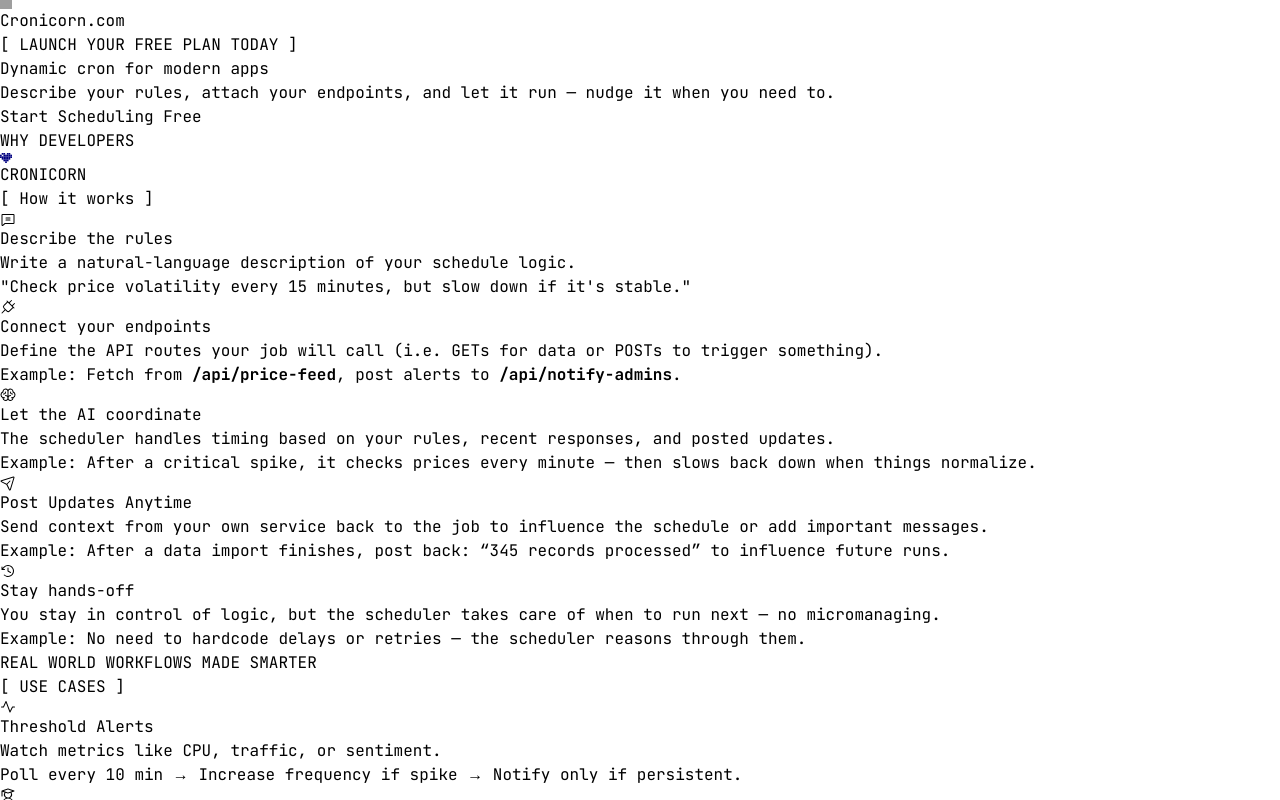
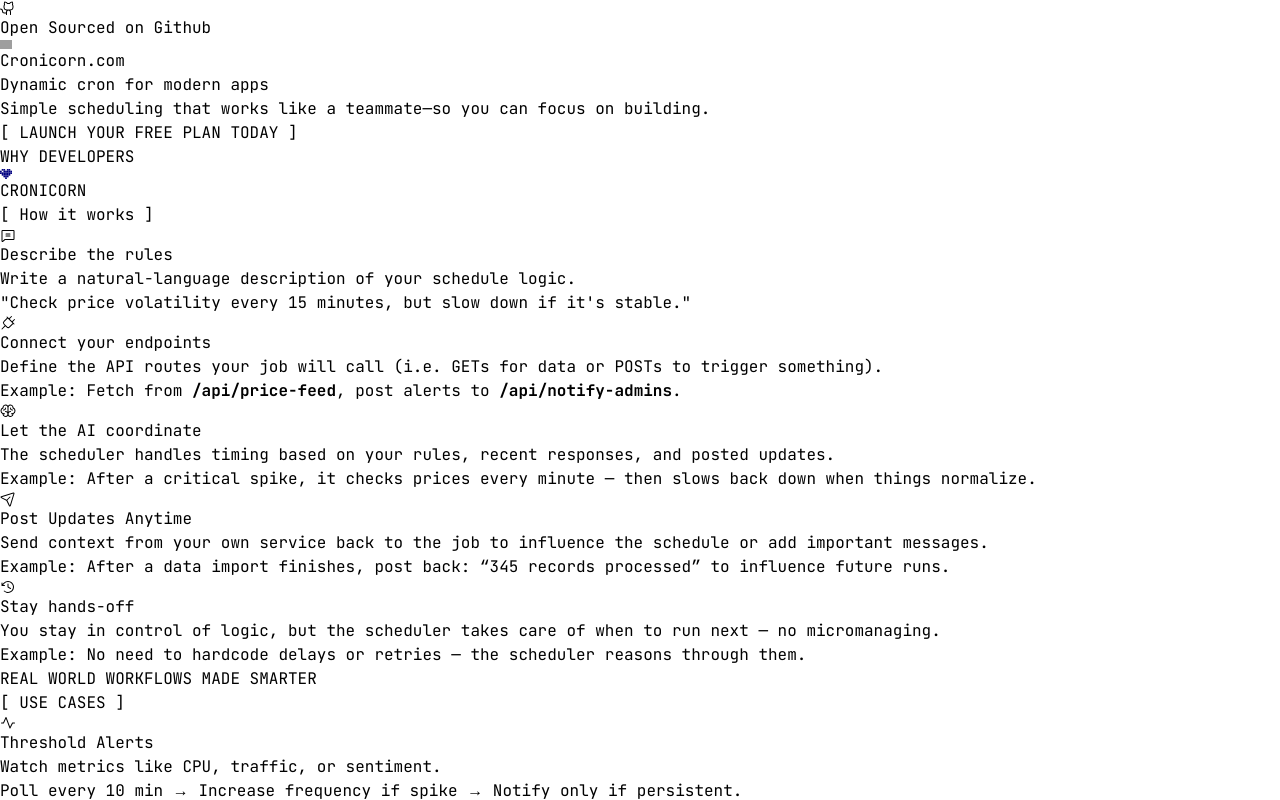
Before and after one commit to bcanfield/cronicorn, a Next.js app in the folder apps/web/: page / in a window 1280 px wide. Shown: the top 800 px of the page. Built offline with nearby package versions, Linux system fonts and the light colour scheme; grey boxes are pictures that could not be loaded.

Commit message:
Homepage

```diff
--- a/apps/web/app/page.tsx
+++ b/apps/web/app/page.tsx
@@ -38,7 +38,18 @@
 				}}
 			/>
 
-			<div className=" flex justify-center py-24 sm:py-32">
+			<div className="pt-20 sm:pt-28">
+				<Link
+					href={appDetails.repoUrl}
+					target="_blank"
+					rel="noopener noreferrer"
+					className={cn(buttonVariants({ variant: "link", size: "xs" }), "flex items-center gap-2 text-xs")}
+				>
+					<GithubLogoIcon className="size-4" />
+					Open Sourced on Github
+				</Link>
+			</div>
+			<div className=" flex justify-center pb-20 sm:pb-28">
 				<WindowsCard
 					className="max-w-lg text-center"
 					title="Cronicorn.com"
@@ -59,12 +70,14 @@
 					<div className="space-y-4">
 						<BevelContainer innerClassName="p-2 bg-popover" variant="in">
 							<div className="space-y-4 py-16">
-								<p className="text-popover-foreground text-sm">[ LAUNCH YOUR FREE PLAN TODAY ]</p>
 								<h1 className=" tracking-wide text-lg font-family-app-header text-center ">{appDetails.appHeader}</h1>
 								<h2 className="text-sm font-family-body">{appDetails.appDescription}</h2>
 								<div className="flex justify-center items-center">
-									<Link href="/dashboard" className={buttonVariants({ variant: "outline" })}>
-										Start Scheduling Free
+									<Link
+										href="/dashboard"
+										className={buttonVariants({ variant: "outline", className: "text-foreground" })}
+									>
+										[ LAUNCH YOUR FREE PLAN TODAY ]
 									</Link>
 								</div>
 							</div>
@@ -90,6 +103,7 @@
 									subTitle: "Write a natural-language description of your schedule logic.",
 									icon: <ChatTextIcon className="size-5" />,
 									content: '"Check price volatility every 15 minutes, but slow down if it\'s stable."',
+									animate: false,
 								},
 								{
 									title: "Connect your endpoints",
@@ -102,6 +116,7 @@
 											<strong>/api/notify-admins</strong>.
 										</p>
 									),
+									animate: false,
 								},
 								{
 									title: "Let the AI coordinate",
@@ -109,6 +124,7 @@
 									icon: <BrainIcon className="size-5" />,
 									content:
 										"Example: After a critical spike, it checks prices every minute — then slows back down when things normalize.",
+									animate: false,
 								},
 								{
 									title: "Post Updates Anytime",
@@ -270,7 +286,7 @@
 	"@context": "https://schema.org",
 	"@type": "SoftwareApplication",
 	name: "Cronicorn - Dynamic cron for modern apps",
-	description: "Describe your rules, attach your endpoints, and let it run — nudge it when you need to.",
+	description: appDetails.appDescription,
 	url: appDetails.appUrl,
 	applicationCategory: "DeveloperApplication",
 
--- a/apps/web/features/homepage/feature-list.tsx
+++ b/apps/web/features/homepage/feature-list.tsx
@@ -6,43 +6,43 @@
 	items,
 }: {
 	header: string;
-	items: { title: string; subTitle: string; content: React.ReactNode; icon: React.ReactNode }[];
+	items: { title: string; subTitle: string; content: React.ReactNode; icon: React.ReactNode; animate?: boolean }[];
 }) => {
 	return (
 		<BevelContainer innerClassName="p-2 bg-popover" variant="in">
 			<div className="space-y-2 text-left font-family-body">
 				<h2 className="text-popover-foreground text-sm font-family-body text-center uppercase">[ {header} ]</h2>
 				<div className="space-y-8">
-					{items.map((item) => (
+					{items.map(({ title, animate = true, content, icon, subTitle }) => (
 						<motion.div
-							key={item.title}
+							key={title}
 							// Initial animation properties
-							initial={{
-								opacity: 0,
-								y: 50,
-							}}
-							whileInView={{
-								opacity: 1,
-								y: 0,
-							}}
-							transition={{
-								duration: 0.3,
-								delay: 0.1,
-								ease: [0.25, 0.4, 0.25, 1], // Custom cubic-bezier for smooth easing
-							}}
-							viewport={{
-								once: true, // Only animate once when entering viewport
-								margin: "-100px", // Trigger animation 100px before element enters viewport
-							}}
+							initial={animate ? { opacity: 0, y: 50 } : {}}
+							whileInView={animate ? { opacity: 1, y: 0 } : {}}
+							transition={
+								animate
+									? {
+											duration: 0.3,
+											delay: 0.1,
+											ease: [0.25, 0.4, 0.25, 1], // Custom cubic-bezier for smooth easing
+										}
+									: {}
+							}
+							viewport={
+								animate
+									? {
+											once: true, // Only animate once when entering viewport
+											margin: "-100px", // Trigger animation 100px before element enters viewport
+										}
+									: {}
+							}
 						>
 							<div className="flex items-center gap-1">
-								{item.icon} <h3 className="font-semibold  text-sm font-family-body">{item.title}</h3>
+								{icon} <h3 className="font-semibold  text-sm font-family-body">{title}</h3>
 							</div>
-							<p className="text-xs text-muted-foreground mb-2">{item.subTitle}</p>
+							<p className="text-xs text-muted-foreground mb-2">{subTitle}</p>
 
-							<div className="flex items-center border-l-2 bg-primary/7 border-border/70  p-2 text-xs">
-								{item.content}
-							</div>
+							<div className="flex items-center border-l-2 bg-primary/7 border-border/70  p-2 text-xs">{content}</div>
 						</motion.div>
 					))}
 				</div>
--- a/apps/web/lib/app-details.ts
+++ b/apps/web/lib/app-details.ts
@@ -1,7 +1,8 @@
 export const appDetails = {
 	appName: "Cronicorn",
 	appHeader: "Dynamic cron for modern apps",
-	appDescription: "Describe your rules, attach your endpoints, and let it run — nudge it when you need to.",
+	appDescription: "Simple scheduling that works like a teammate—so you can focus on building.",
+	appDescription2: "Describe your rules, attach your endpoints, and let it run — nudge it when you need to.",
 	appUrl: "https://cronicorn.com",
 	repoUrl: "https://github.com/bcanfield/cronicorn",
 };
--- a/packages/ui/src/components/button.tsx
+++ b/packages/ui/src/components/button.tsx
@@ -5,19 +5,20 @@
 import { cn } from "@cronicorn/ui/lib/utils";
 
 const buttonVariants = cva(
-	"inline-flex items-center cursor-pointer justify-center gap-2 whitespace-nowrap rounded-md shadow-xs text-sm font-medium transition-all disabled:pointer-events-none disabled:opacity-50 [&_svg]:pointer-events-none [&_svg:not([class*='size-'])]:size-4 shrink-0 [&_svg]:shrink-0 outline-none focus-visible:border-ring focus-visible:ring-ring/50 focus-visible:ring-[3px] aria-invalid:ring-destructive/20 dark:aria-invalid:ring-destructive/40 aria-invalid:border-destructive bevel-out",
+	"inline-flex items-center cursor-pointer justify-center gap-2 whitespace-nowrap rounded-md  text-sm font-medium transition-all disabled:pointer-events-none disabled:opacity-50 [&_svg]:pointer-events-none [&_svg:not([class*='size-'])]:size-4 shrink-0 [&_svg]:shrink-0 outline-none focus-visible:border-ring focus-visible:ring-ring/50 focus-visible:ring-[3px] aria-invalid:ring-destructive/20 dark:aria-invalid:ring-destructive/40 aria-invalid:border-destructive",
 	{
 		variants: {
 			variant: {
 				default:
-					"bg-primary text-primary-foreground shadow-xs hover:bg-primary-hover  active:bevel-in transition-all duration-75",
+					"bg-primary  bevel-out text-primary-foreground shadow-xs hover:bg-primary-hover  active:bevel-in transition-all duration-75",
 				destructive:
-					"bg-destructive text-white shadow-xs hover:bg-destructive/90 focus-visible:ring-destructive/20 dark:focus-visible:ring-destructive/40 dark:bg-destructive/60",
-				outline: " bg-background shadow-xs hover:bg-secondary-hover",
-				secondary: " bg-background shadow-xs hover:bg-secondary-hover",
+					"bg-destructive  bevel-out text-white shadow-xs hover:bg-destructive/90 focus-visible:ring-destructive/20 dark:focus-visible:ring-destructive/40 dark:bg-destructive/60",
+				outline: " bevel-out bg-background shadow-xs hover:bg-secondary-hover",
+				secondary: "  bevel-out bg-background shadow-xs hover:bg-secondary-hover",
 
-				ghost: " bg-background shadow-xs hover:bg-secondary-hover",
-				accent: "bg-accent hover:bg-accent-hover text-accent-foreground ",
+				ghost: "  bevel-out bg-background shadow-xs hover:bg-secondary-hover",
+				accent: "  bevel-out bg-accent hover:bg-accent-hover text-accent-foreground ",
+				link: "   decoration-2 decoration-foreground/50 text-foreground  hover:underline",
 			},
 			size: {
 				default: "h-9 px-4 py-2 has-[>svg]:px-3",
```
